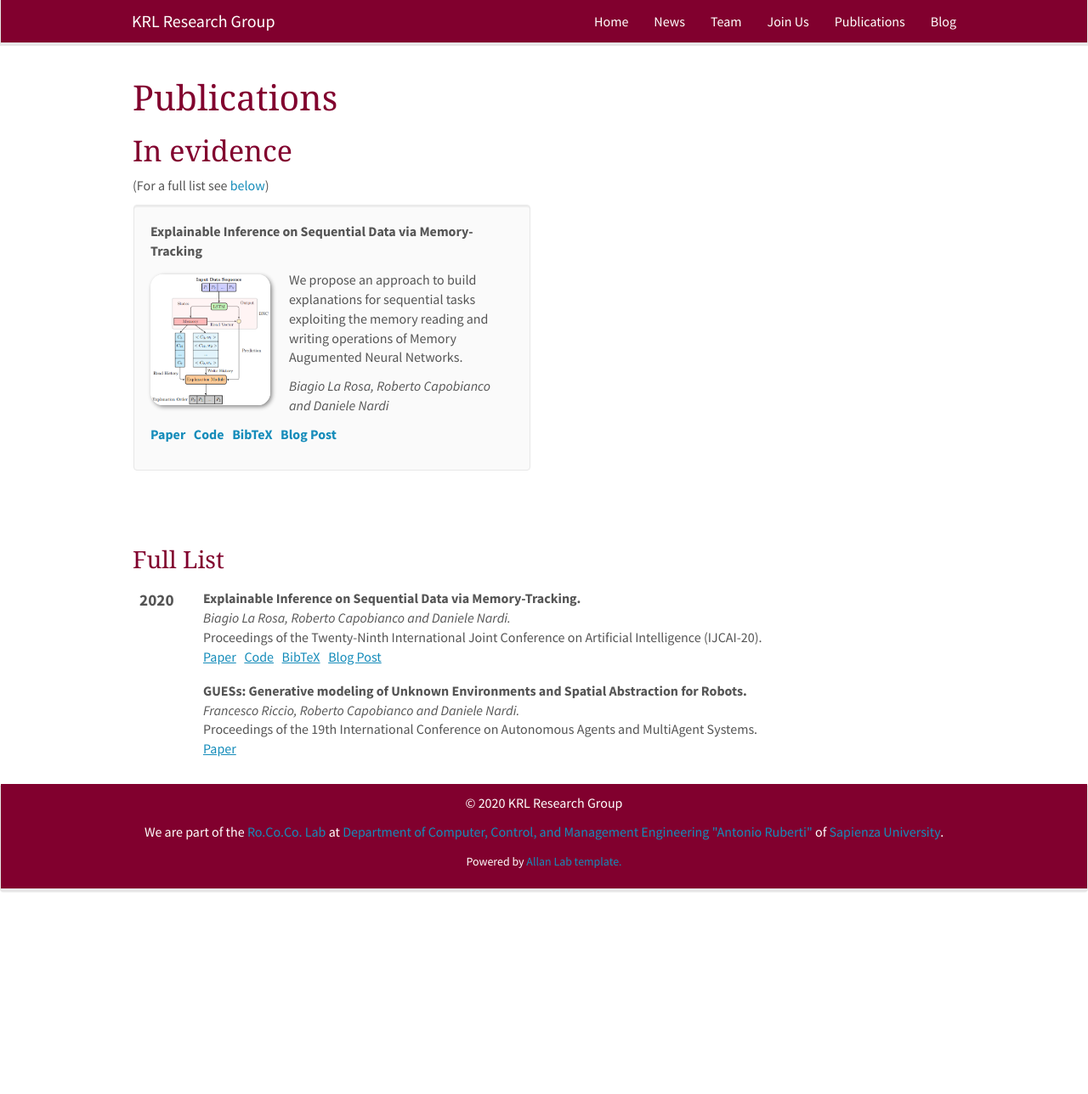
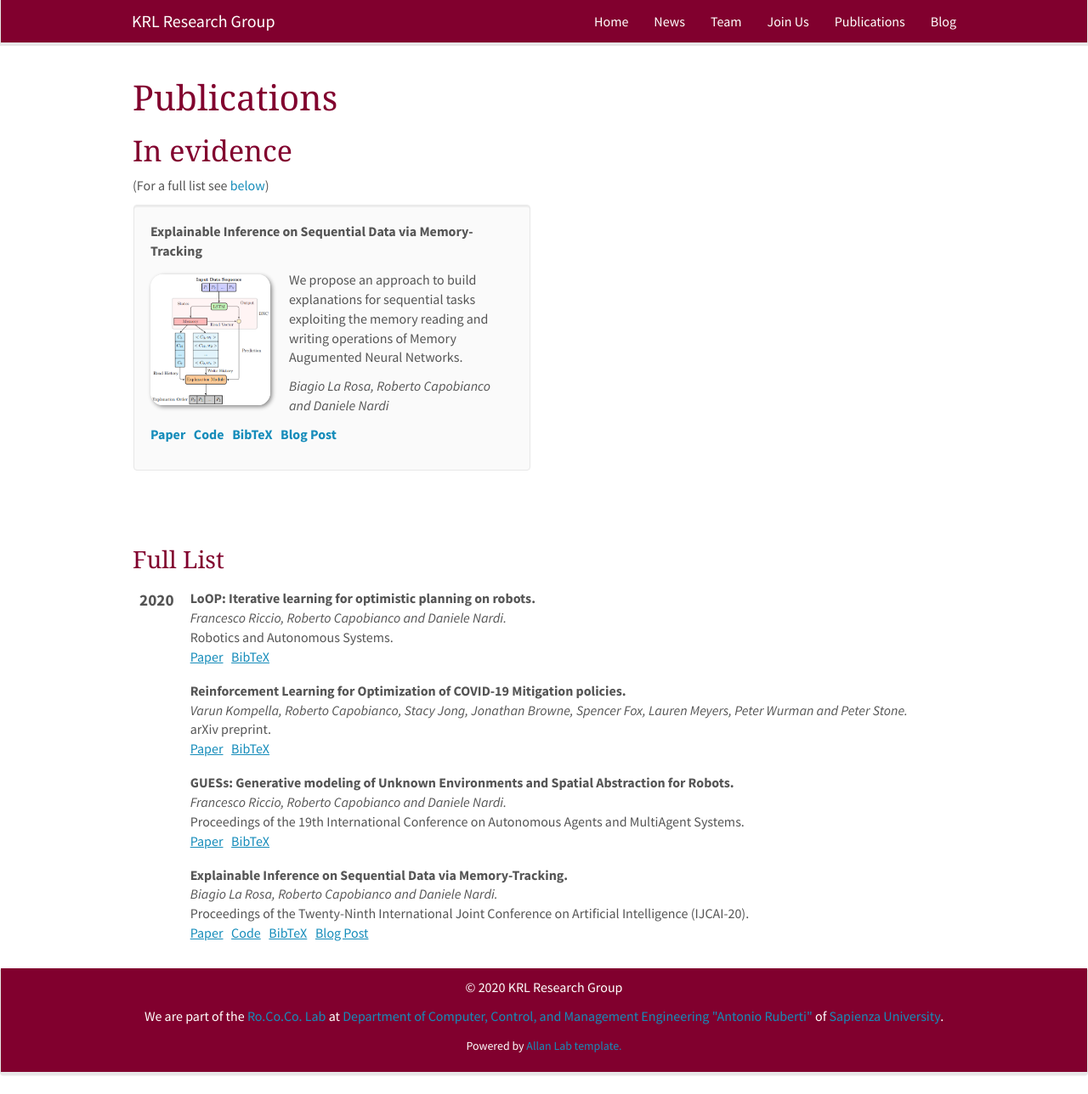
Before and after one commit to KRLGroup/krlgroup.github.io, a Jekyll site: the page built from _pages/publications.md, in a window 1280 px wide and 1288 px high. Shown: the whole window at 85% size. Built offline with Jekyll 4.4.1, drawn with Linux system fonts in a browser that asks for light colours; nearby versions of some CDN libraries; some of the changed lines change nothing that is shown.

Commit message:
added 2020 papers

```diff
--- a/_data/publist.yml
+++ b/_data/publist.yml
@@ -1,3 +1,65 @@
+
+- title: "LoOP: Iterative learning for optimistic planning on robots"
+  authors: Francesco Riccio, Roberto Capobianco and Daniele Nardi
+  year: 2020
+  publisher: Robotics and Autonomous Systems
+  link:
+    url: https://www.sciencedirect.com/science/article/pii/S0921889020305339
+    display:  Paper
+  bibtex: "@article{RICCIO2021103693,
+title = {LoOP: Iterative learning for optimistic planning on robots},
+journal = {Robotics and Autonomous Systems},
+abstract = {Efficient robotic behaviors require robustness and adaptation to dynamic changes of the environment, whose characteristics rapidly vary during robot operation. To generate effective robot action policies, planning and learning techniques have shown the most promising results. However, if considered individually, they present different limitations. Planning techniques lack generalization among similar states and require experts to define behavioral routines at different levels of abstraction. Conversely, learning methods usually require a considerable number of training samples and iterations of the algorithm. To overcome these issues, and to efficiently generate robot behaviors, we introduce LoOP, an iterative learning algorithm for optimistic planning that combines state-of-the-art planning and learning techniques to generate action policies. The main contribution of LoOP is the combination of Monte-Carlo Search Planning and Q-learning, which enables focused exploration during policy refinement in different robotic applications. We demonstrate the robustness and flexibility of LoOP in various domains and multiple robotic platforms, by validating the proposed approach with an extensive experimental evaluation.}
+volume = {136},
+pages = {103693},
+year = {2021},
+issn = {0921-8890},
+doi = {https://doi.org/10.1016/j.robot.2020.103693},
+url = {http://www.sciencedirect.com/science/article/pii/S0921889020305339},
+author = {Francesco Riccio and Roberto Capobianco and Daniele Nardi},
+keywords = {Autonomous planning and learning, Monte-Carlo planning, Q-learning, Deep robot reinforcement learning},
+}"
+
+- title: "Reinforcement Learning for Optimization of COVID-19 Mitigation policies"
+  authors: Varun Kompella, Roberto Capobianco, Stacy Jong, Jonathan Browne, Spencer Fox, Lauren Meyers, Peter Wurman and Peter Stone
+  year: 2020
+  publisher: arXiv preprint
+  link:
+    url: https://arxiv.org/pdf/2010.10560.pdf
+    display:  Paper
+  bibtex: "@misc{kompella2020reinforcement,
+      title={Reinforcement Learning for Optimization of COVID-19 Mitigation policies},
+      author={Varun Kompella and Roberto Capobianco and Stacy Jong and Jonathan Browne and Spencer Fox and Lauren Meyers and Peter Wurman and Peter Stone},
+      year={2020},
+      eprint={2010.10560},
+      archivePrefix={arXiv},
+      primaryClass={cs.LG}
+}"
+
+- title: "GUESs: Generative modeling of Unknown Environments
+and Spatial Abstraction for Robots"
+  authors: Francesco Riccio, Roberto Capobianco and Daniele Nardi
+  year: 2020
+  publisher: Proceedings of the 19th International Conference on Autonomous Agents and MultiAgent Systems
+  link:
+    url: http://www.ifaamas.org/Proceedings/aamas2020/pdfs/p1978.pdf
+    display:  Paper
+  bibtex: "@inproceedings{10.5555/3398761.3399047,
+author = {Riccio, Francesco and Capobianco, Roberto and Nardi, Daniele},
+title = {GUESs: Generative Modeling of Unknown Environments and Spatial Abstraction for Robots},
+year = {2020},
+isbn = {9781450375184},
+publisher = {International Foundation for Autonomous Agents and Multiagent Systems},
+address = {Richland, SC},
+abstract = {Representing unknown and missing knowledge about the environment is fundamental to leverage robot behavior and improve its performance in completing a task. However, reconstructing spatial knowledge beyond the sensory horizon of the robot is an extremely challenging task. Existing approaches assume that the environment static and features repetitive patterns (e.g. rectangular rooms) or that it can be all generalized with pre-trained models. Our goal is to remove such assumptions and to introduce a novel methodology that allows the robot to represent unknown spatial knowledge in dynamic and unstructured environments. To this end, we exploit generative learning to (1) learn a distribution of spatial landmarks observed during the robot mission and to (2) generate missing information in real-time. The proposed approach aims at supporting planning and decision-making processes needed for robot behaviors. In this paper, we describe architecture modeling the proposed approach and a first validation on a mobile platform.},
+booktitle = {Proceedings of the 19th International Conference on Autonomous Agents and MultiAgent Systems},
+pages = {1978–1980},
+numpages = {3},
+keywords = {generative learning, knowledge representation, robot learning},
+location = {Auckland, New Zealand},
+series = {AAMAS '20}
+}"
+
 - title: "Explainable Inference on Sequential Data via Memory-Tracking"
   image: memoryexp.png
   description: We propose an approach to build explanations for sequential tasks exploiting the memory reading and writing operations of Memory Augumented Neural Networks.
@@ -23,12 +85,3 @@
   doi       = {10.24963/ijcai.2020/278},<br>
   url       = {https://doi.org/10.24963/ijcai.2020/278},<br>
 }"
-
-- title: "GUESs: Generative modeling of Unknown Environments
-and Spatial Abstraction for Robots"
-  authors: Francesco Riccio, Roberto Capobianco and Daniele Nardi
-  year: 2020
-  publisher: Proceedings of the 19th International Conference on Autonomous Agents and MultiAgent Systems
-  link:
-    url: http://www.ifaamas.org/Proceedings/aamas2020/pdfs/p1978.pdf
-    display:  Paper
```
